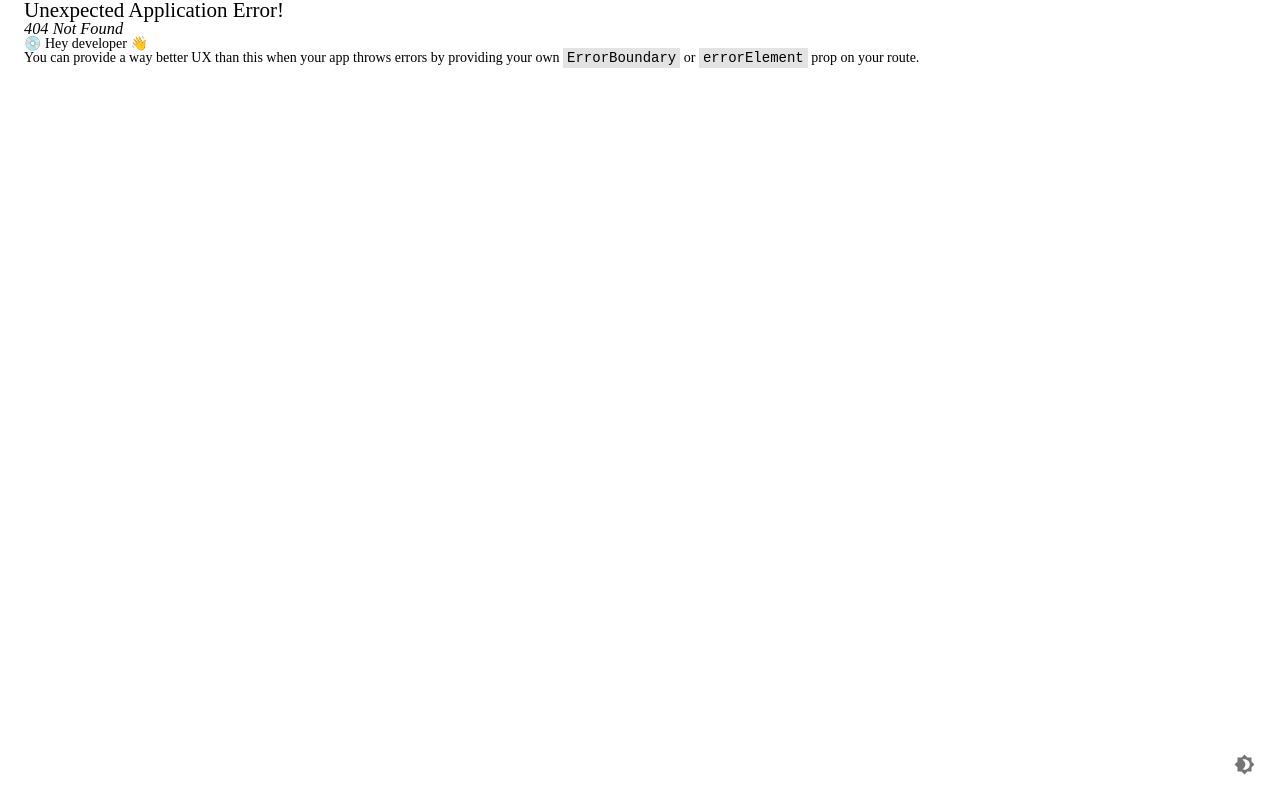
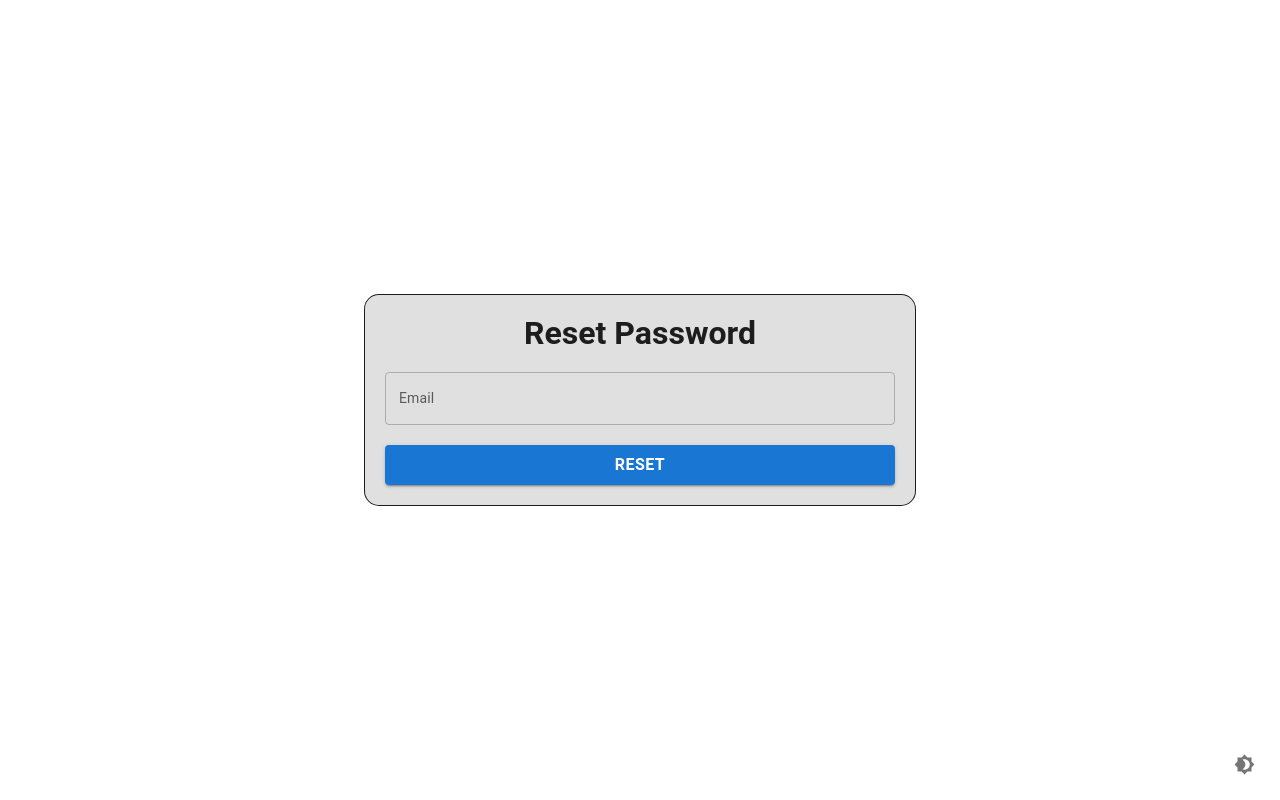
Before and after one commit to Kerebasik/my_message_websokets, a React (Create React App) app in the folder client/: page /reset-password in a window 1280 px wide. Before the commit this address had no page. Built offline with nearby package versions, Linux system fonts and the light colour scheme.

Commit message:
Updated router for ResetPassword

```diff
--- a/client/src/routes/router.tsx
+++ b/client/src/routes/router.tsx
@@ -5,11 +5,12 @@ import {
 } from 'react-router-dom';
 import SignUp from '../components/pages/SignUp';
 import LogIn from '../components/pages/LogIn';
+import { ResetPassword } from '../components/pages/ResetPassword';
 
 const router = createBrowserRouter(
   createRoutesFromElements(
     <>
-      <Route path='/' element={<div>/</div>} />
+      <Route path='/reset-password' element={<ResetPassword />} />
       <Route path='/signup' element={<SignUp />} />
       <Route path='/login' element={<LogIn />} />
     </>
```
